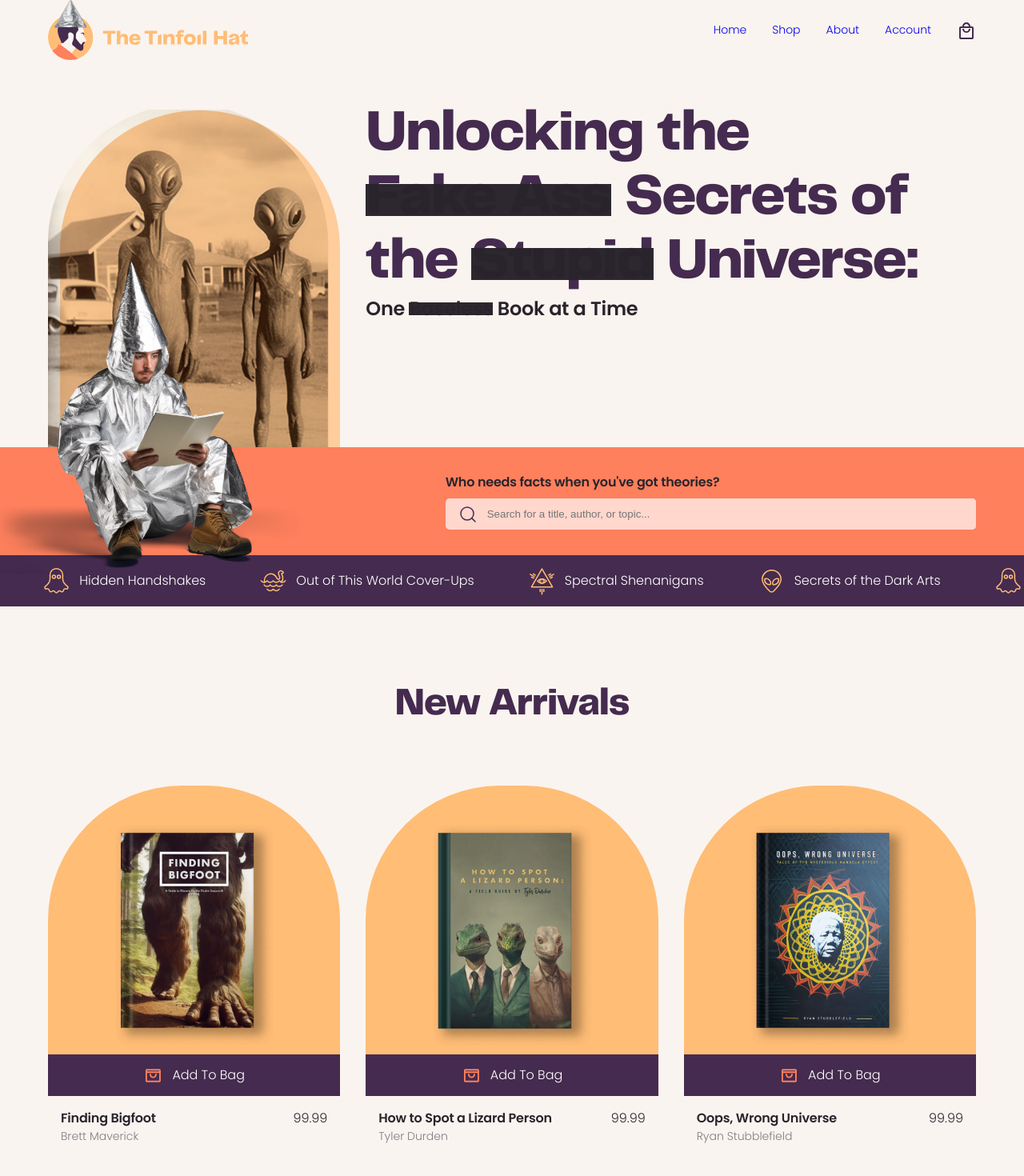
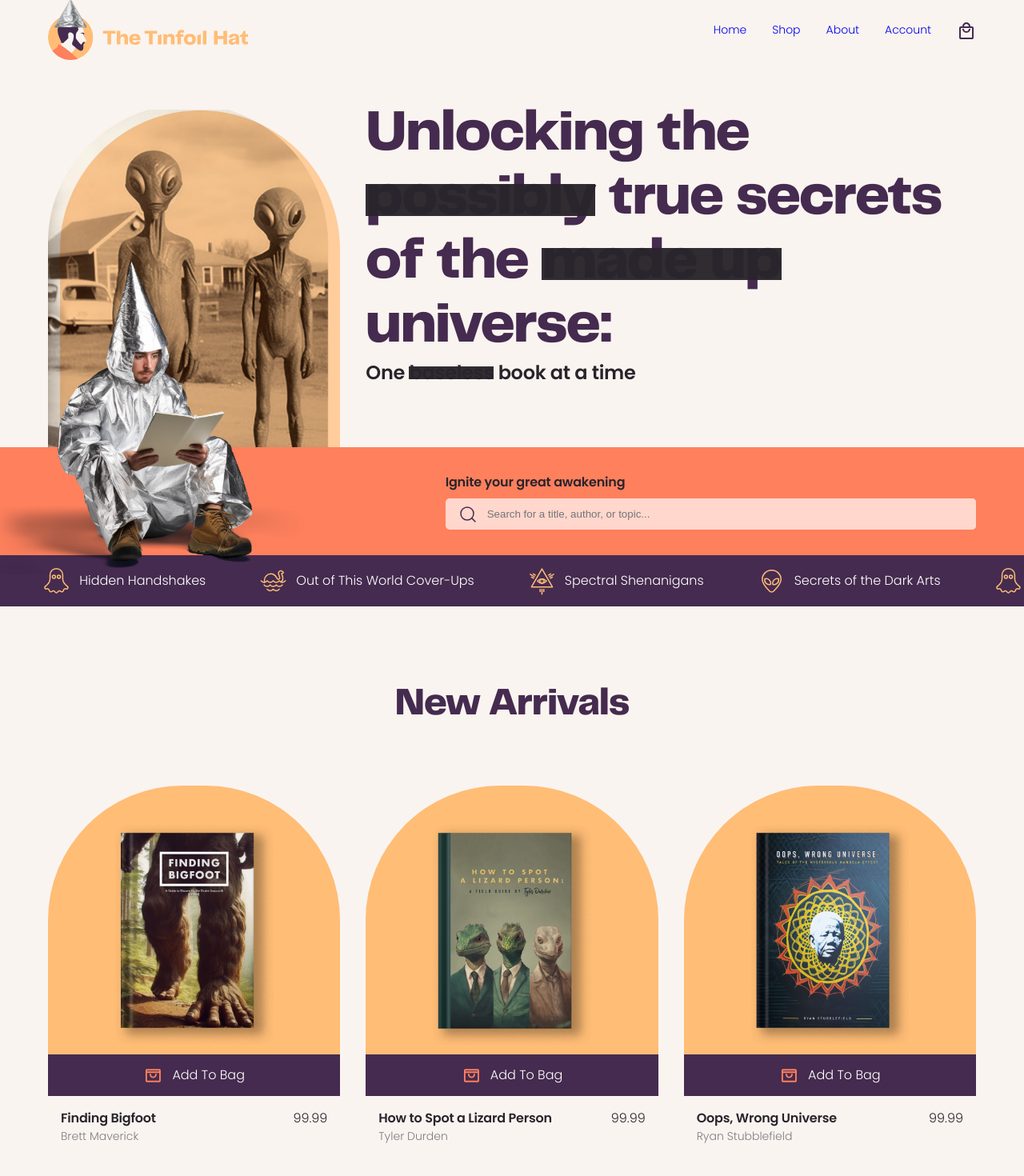
Before and after one commit to megan-livefront/Minnebar2023, a Next.js app: page / in a window 1280 px wide. Shown: the top 1470 px of the page at 80% size. Built offline with nearby package versions, Linux system fonts and the light colour scheme.

Commit message:
styling tweaks

```diff
--- a/src/components/blocks/BlackoutText/index.module.scss
+++ b/src/components/blocks/BlackoutText/index.module.scss
@@ -15,5 +15,5 @@
   left: 0;
   right: 0;
   transform: translateY(-50%);
-  opacity: .98;
+  opacity: .96;
 }
--- a/src/components/infrastructure/Footer/index.module.scss
+++ b/src/components/infrastructure/Footer/index.module.scss
@@ -7,7 +7,7 @@
 }
 
 .content {
-  padding-bottom: rem(96px);
+  padding-bottom: rem(48px);
   flex-direction: column;
 }
 
@@ -59,6 +59,7 @@
 @include tabletAndUp {
   .content {
     flex-direction: row;
+    padding-bottom: rem(96px);
   }
 
   .marketingBody {
--- a/src/components/pages/HomePage/DicksPicksSection/index.module.scss
+++ b/src/components/pages/HomePage/DicksPicksSection/index.module.scss
@@ -5,8 +5,8 @@
   background: linear-gradient(
     to bottom,
     $colorBackground 0%,
-    $colorBackground 60%,
-    $colorPrimary500 60%,
+    $colorBackground 85%,
+    $colorPrimary500 85%,
     $colorPrimary500 100%
   );
 }
@@ -51,6 +51,16 @@
 }
 
 @include tabletAndUp {
+  .container {
+    background: linear-gradient(
+      to bottom,
+      $colorBackground 0%,
+      $colorBackground 70%,
+      $colorPrimary500 70%,
+      $colorPrimary500 100%
+    );
+  }
+
   .booksWrapper {
     flex-direction: row;
     padding: rem(16px) rem(32px);
--- a/src/components/pages/HomePage/HeroSection/index.tsx
+++ b/src/components/pages/HomePage/HeroSection/index.tsx
@@ -15,8 +15,8 @@ const HeroSection: React.FunctionComponent = () => {
         <div
           className={`col-8-lg col-8-md col-12-sm ${styles.textContent}`}
         >
-          <h1>Unlocking the <BlackoutText text="Fake Ass" /> Secrets of the <BlackoutText text="Stupid" /> Universe:</h1>
-          <span className="subheading1">One <BlackoutText text="Baseless" /> Book at a Time</span>
+          <h1>Unlocking the <BlackoutText text="possibly" /> true secrets of the <BlackoutText text="made up" /> universe:</h1>
+          <span className="subheading1">One <BlackoutText text="baseless" /> book at a time</span>
         </div>
       </div>
     </div>
--- a/src/components/pages/HomePage/NewArrivalsSection/index.module.scss
+++ b/src/components/pages/HomePage/NewArrivalsSection/index.module.scss
@@ -1,14 +1,26 @@
 @use "../../../../styles/index.scss" as *;
 
-.container {
-    padding-bottom: rem(100px);
-}
-
 .headingWrapper {
-    text-align: center;
-    padding: rem(96px) 0 rem(40px);
+  text-align: center;
+  padding: rem(32px) 0 rem(40px);
 }
 
 .bookCard {
-    padding-top: rem(32px);
+  padding-top: rem(32px);
 }
+
+@include tabletAndUp {
+  .container {
+    padding-bottom: rem(16px);
+  }
+
+  .headingWrapper {
+    padding: rem(96px) 0 rem(40px);
+  }
+}
+
+@include tabletAndUp {
+  .container {
+    padding-bottom: rem(80px);
+  }
+}
--- a/src/components/pages/HomePage/SearchSection/index.tsx
+++ b/src/components/pages/HomePage/SearchSection/index.tsx
@@ -14,7 +14,7 @@ const SearchSection: React.FunctionComponent = () => {
       >
         <div className={`col-7-lg col-12-md col-2-sm ${styles.textContent}`}>
           <div className={styles.searchHeader}>
-            Who needs facts when you've got theories?
+            Ignite your great awakening
           </div>
           <InputField
             placeholder="Search for a title, author, or topic..."
```
